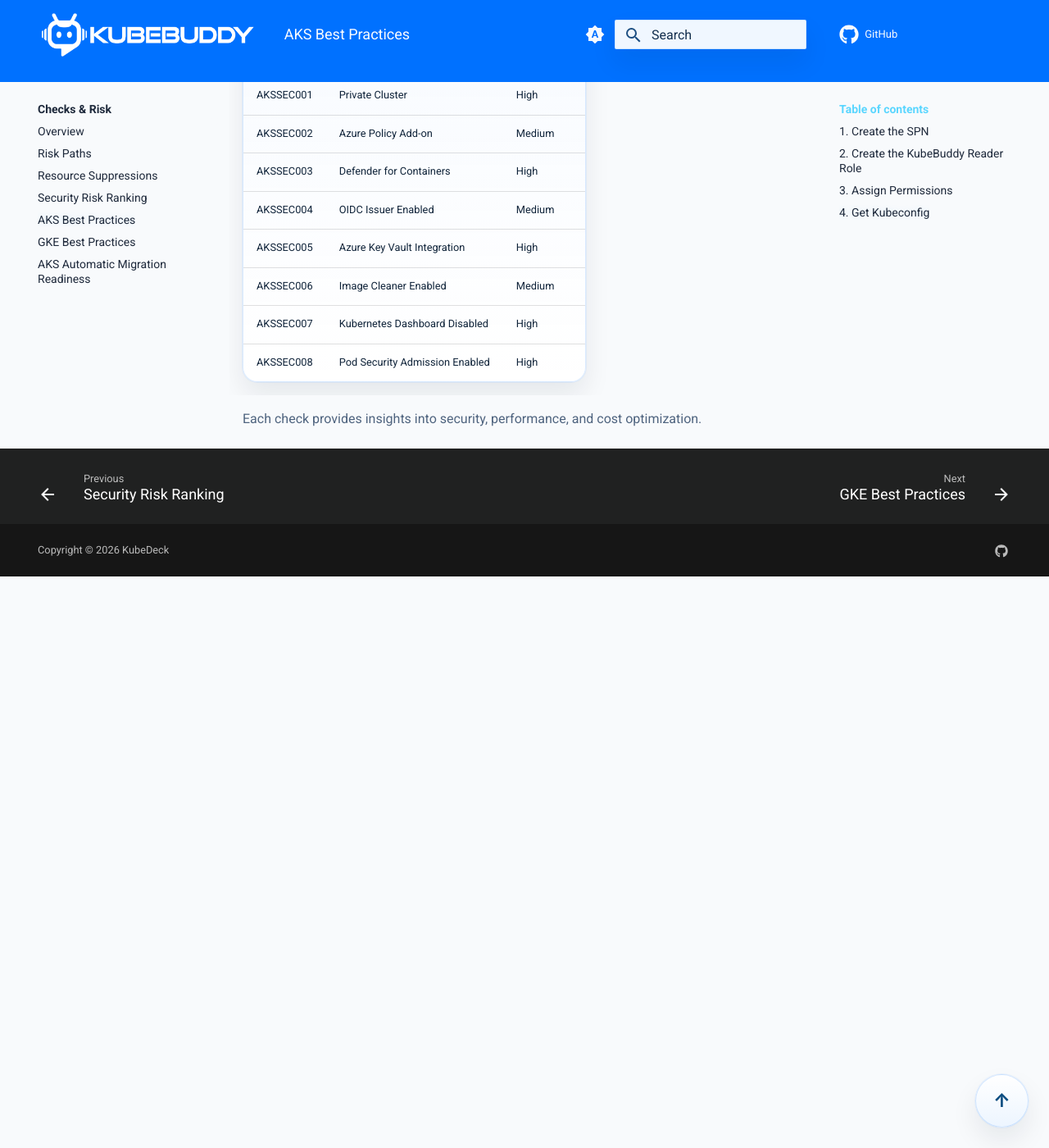
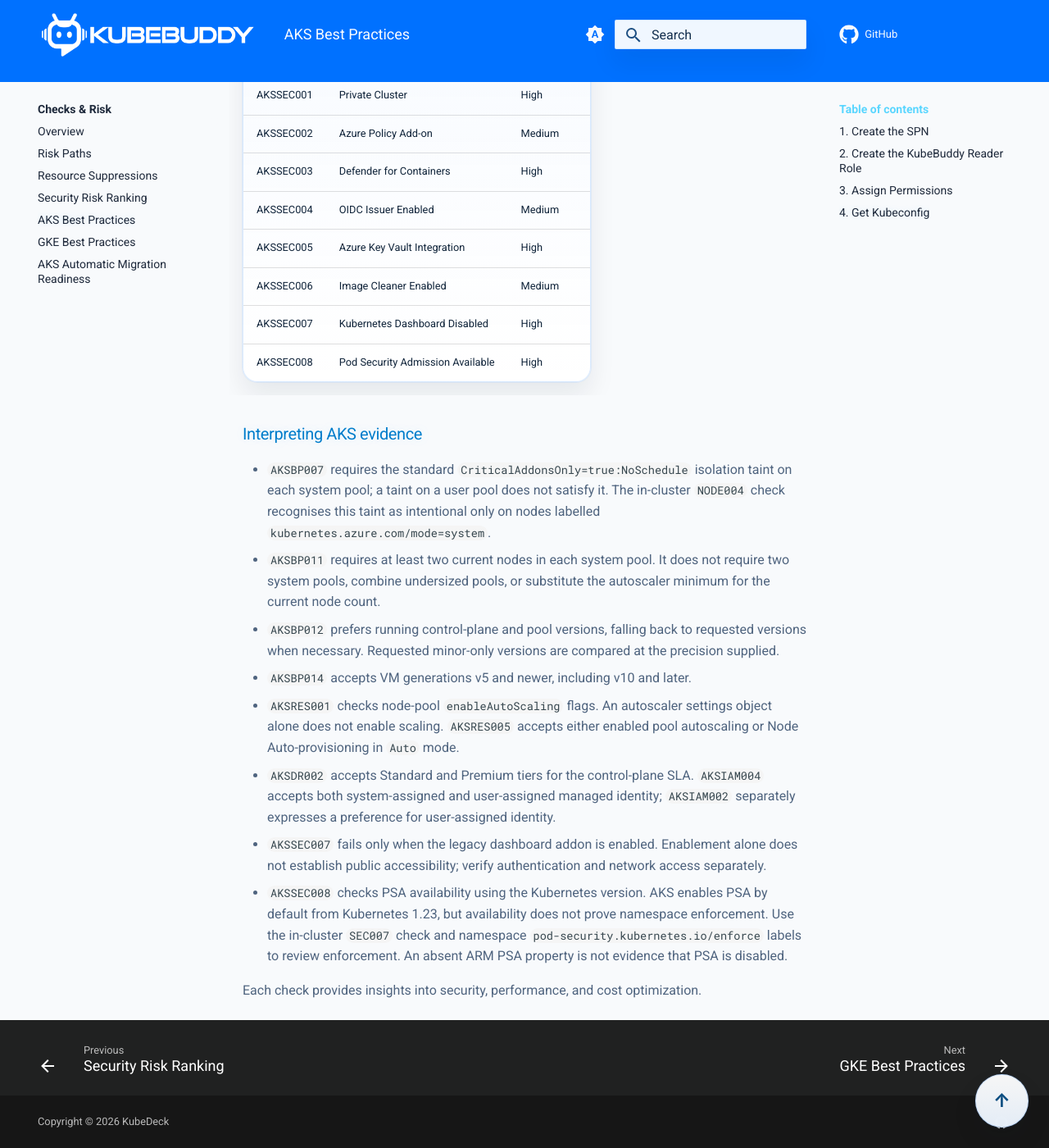
Before and after one commit to KubeDeckio/KubeBuddy, an MkDocs documentation site: the page built from docs/checks/aks-best-practices.md, in a window 1280 px wide and 1400 px high, scrolled down 5915 px. Shown: the whole window at 82% size. Built offline with MkDocs 1.6.1 and Material for MkDocs 9.7.7, drawn with Linux system fonts in a browser that asks for light colours; comment, search, counter and statistics services are not loaded; before the commit the page ends 6618 px from its top, so only the background shows below that.

Commit message:
docs: align published check guidance with 0.0.38
Document PVC timing and evidence boundaries, clarify corrected AKS and Kubernetes checks, and qualify the historical risk-ranking example. Validated with mkdocs build.

Co-authored-by: Copilot <223556219+Copilot@users.noreply.github.com>

```diff
--- a/docs/checks/aks-best-practices.md
+++ b/docs/checks/aks-best-practices.md
@@ -239,7 +239,18 @@ AKS runs also include one AKS-specific compatibility check from the shared Kuber
 | AKSSEC005  | Azure Key Vault Integration       | High     |
 | AKSSEC006  | Image Cleaner Enabled             | Medium   |
 | AKSSEC007  | Kubernetes Dashboard Disabled     | High     |
-| AKSSEC008  | Pod Security Admission Enabled    | High     |
+| AKSSEC008  | Pod Security Admission Available  | High     |
 
 
+### Interpreting AKS evidence
+
+* `AKSBP007` requires the standard `CriticalAddonsOnly=true:NoSchedule` isolation taint on each system pool; a taint on a user pool does not satisfy it. The in-cluster `NODE004` check recognises this taint as intentional only on nodes labelled `kubernetes.azure.com/mode=system`.
+* `AKSBP011` requires at least two current nodes in each system pool. It does not require two system pools, combine undersized pools, or substitute the autoscaler minimum for the current node count.
+* `AKSBP012` prefers running control-plane and pool versions, falling back to requested versions when necessary. Requested minor-only versions are compared at the precision supplied.
+* `AKSBP014` accepts VM generations v5 and newer, including v10 and later.
+* `AKSRES001` checks node-pool `enableAutoScaling` flags. An autoscaler settings object alone does not enable scaling. `AKSRES005` accepts either enabled pool autoscaling or Node Auto-provisioning in `Auto` mode.
+* `AKSDR002` accepts Standard and Premium tiers for the control-plane SLA. `AKSIAM004` accepts both system-assigned and user-assigned managed identity; `AKSIAM002` separately expresses a preference for user-assigned identity.
+* `AKSSEC007` fails only when the legacy dashboard addon is enabled. Enablement alone does not establish public accessibility; verify authentication and network access separately.
+* `AKSSEC008` checks PSA availability using the Kubernetes version. AKS enables PSA by default from Kubernetes 1.23, but availability does not prove namespace enforcement. Use the in-cluster `SEC007` check and namespace `pod-security.kubernetes.io/enforce` labels to review enforcement. An absent ARM PSA property is not evidence that PSA is disabled.
+
 Each check provides insights into security, performance, and cost optimization.
```
Also changed, not shown: docs/checks/index.md (+9 -5 lines), docs/checks/security-risk-ranking.md (+3 -0 lines), docs/headlamp/index.md (+10 -0 lines).
